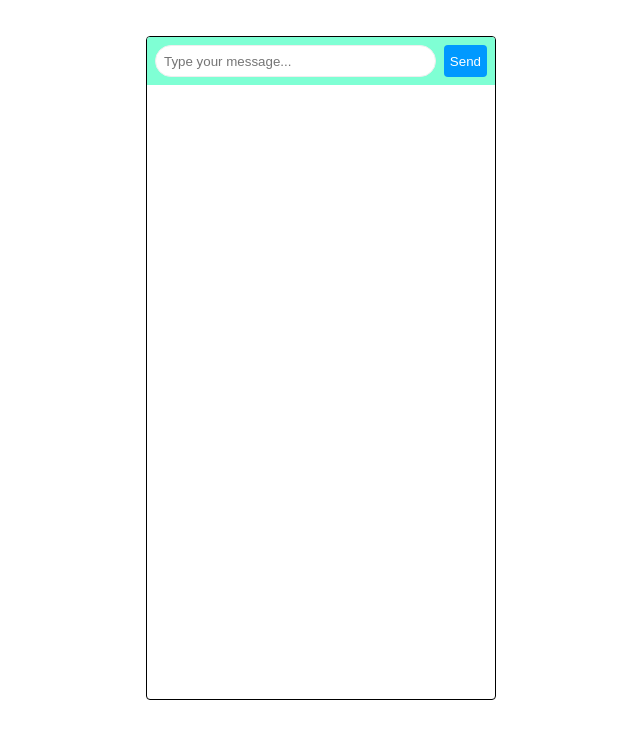
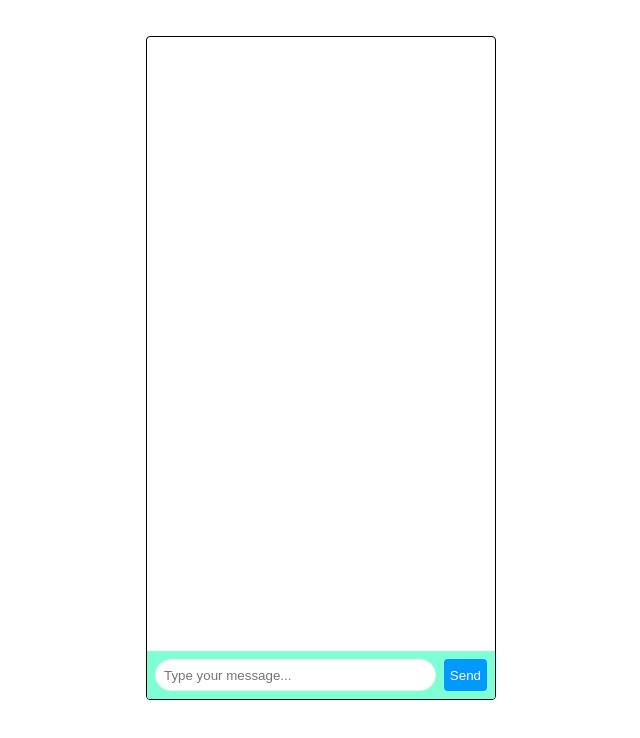
Before and after one commit to michaeljav/chat_node, a website: page client/index.html in a window 1280 px wide. Shown: the whole page, without its empty margins (319-959 px from the left). Drawn offline with Linux system fonts and the light colour scheme.

Commit message:
//scroll to the bottom of the chat

```diff
--- a/client/index.html
+++ b/client/index.html
@@ -43,6 +43,8 @@
           </li>`;
         messages.insertAdjacentHTML('beforeend', item);
         socket.auth.serverOffset = serverOffset;
+        //scroll to the bottom of the chat
+        messages.scrollTop = messages.scrollHeight;
       });
 
       form.addEventListener('submit', (e) => {
@@ -78,6 +80,10 @@
         list-style-type: none;
         margin: 0;
         padding: 0;
+        overflow-y: scroll;
+        height: 100%;
+        scroll-behavior: smooth;
+        padding-bottom: 48px;
       }
 
       #messages > li {
@@ -102,7 +108,7 @@
         height: 48px;
         left: 0;
         padding: 4px;
-        position: relative;
+        position: absolute;
         right: 0;
         background-color: aquamarine;
       }
```
